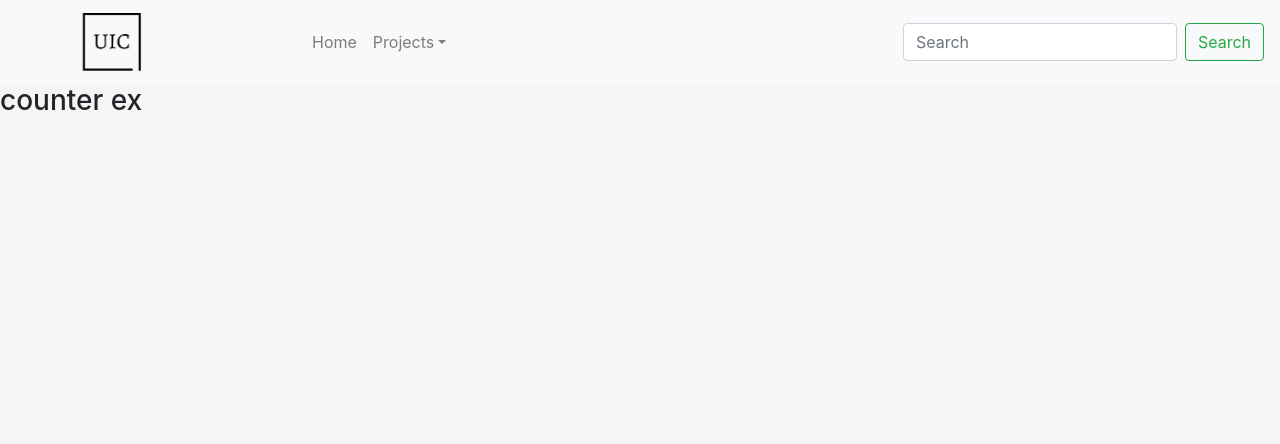
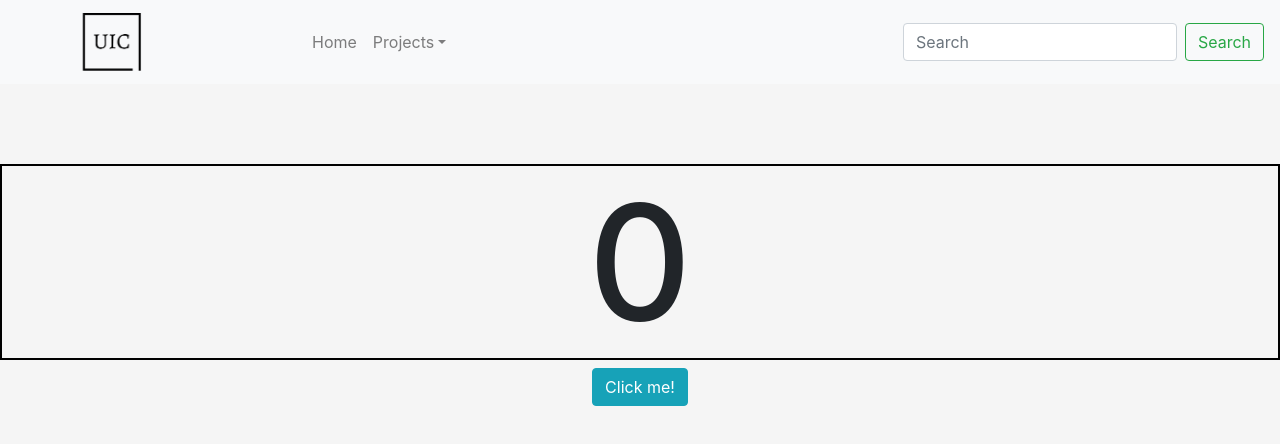
Before and after one commit to Fredrik93/react_tutorial, a React (Create React App) app: page /secondcounter in a window 1280 px wide. Shown: the top 444 px of the page. Built offline with nearby package versions, Linux system fonts and the light colour scheme.

Commit message:
add bind

```diff
--- a/src/Components/SecondCounter.js
+++ b/src/Components/SecondCounter.js
@@ -1,10 +1,21 @@
 import React from 'react'
 
 class SecondCounter extends React.Component {
+    constructor() {
+        super()
+        this.state = {
+            counter: 0
+        }
+        this.clickBtn = this.clickBtn.bind(this)
+    }
+    clickBtn() {
+        console.log("clicked")
+    }
     render() {
         return (
-            <div>
-                <h3> counter ex</h3>
+            <div style={{ textAlign: "center", marginTop: "10vh" }} >
+                <h1 style={{ fontSize: "20vh", border: "2px solid black" }} > 0 </h1>
+                <button className="btn btn-info" onClick={this.clickBtn} >Click me! </button>
             </div>
         )
     }
```
